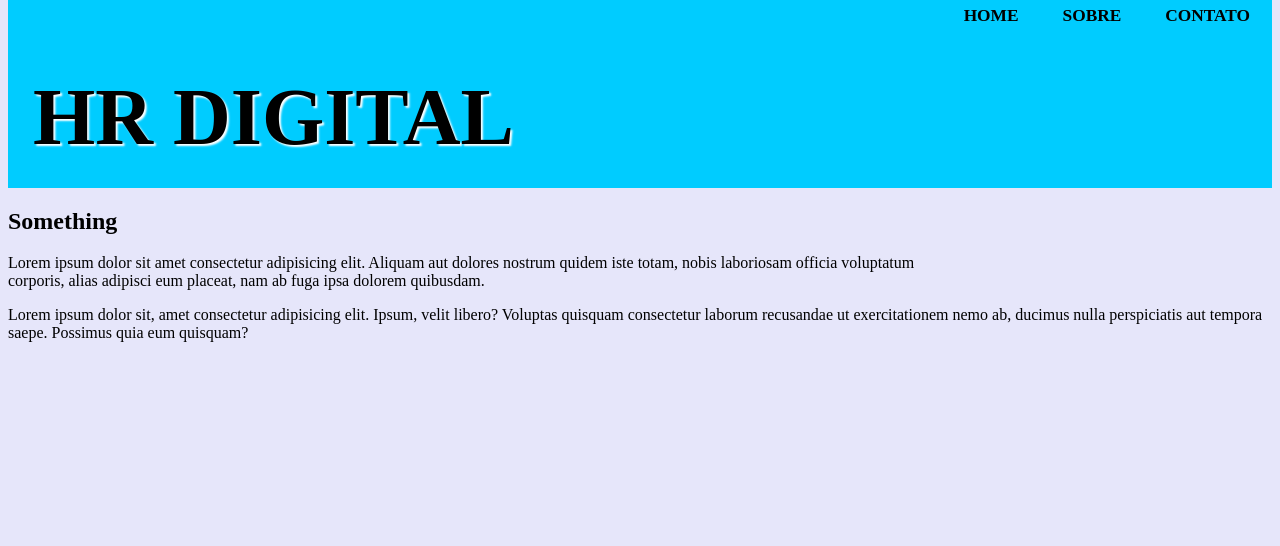
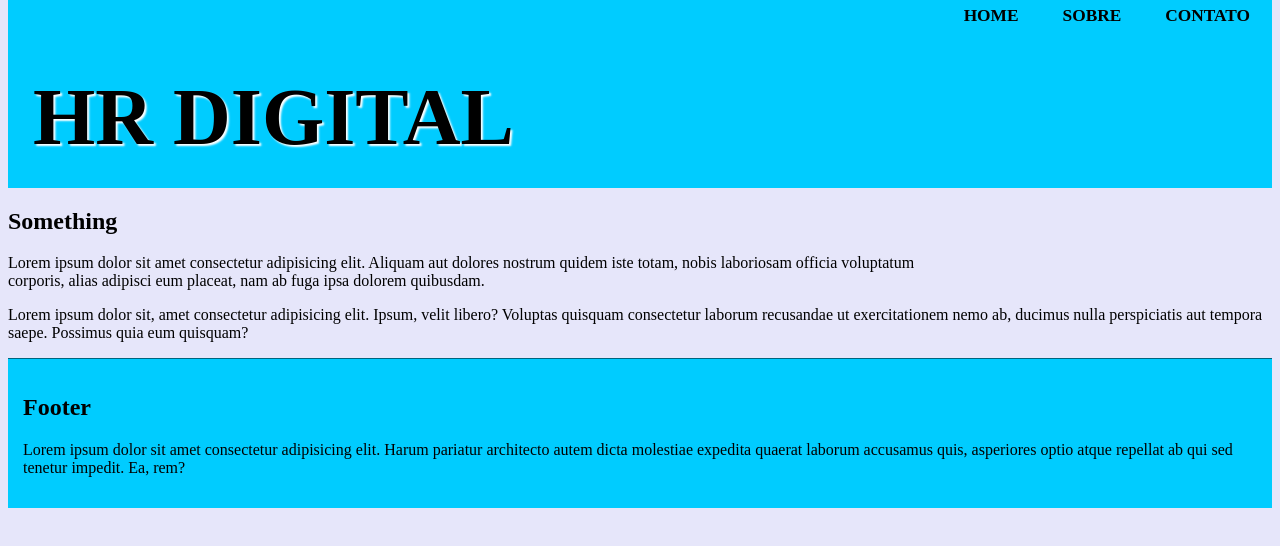
Before and after one commit to Helison07/Menu-em-HTML, a plain HTML site: page index.html in a window 1280 px wide. Drawn offline with Linux system fonts and the light colour scheme.

Commit message:
Adicionando Footer

```diff
--- a/estilo.css
+++ b/estilo.css
@@ -45,3 +45,10 @@ nav#menu li a{
 nav#menu a:hover {
     background-color: aliceblue;
 }
+
+footer#rodape {
+    border-top: 1px solid rgba(0, 0, 0, 0.5);
+    background-color: rgb(0, 204, 255);
+    padding: 15px;
+
+}
--- a/index.html
+++ b/index.html
@@ -28,6 +28,10 @@
     <p>Lorem ipsum dolor sit, amet consectetur adipisicing elit. Ipsum, velit libero? Voluptas quisquam consectetur laborum recusandae ut exercitationem nemo ab, ducimus nulla perspiciatis aut tempora saepe. Possimus quia eum quisquam?</p>
 </div>
 
+<footer id="rodape">
+    <h2>Footer</h2>
+    <p>Lorem ipsum dolor sit amet consectetur adipisicing elit. Harum pariatur architecto autem dicta molestiae expedita quaerat laborum accusamus quis, asperiores optio atque repellat ab qui sed tenetur impedit. Ea, rem?</p>
+</footer>
 
 </body>
 </html>
```
